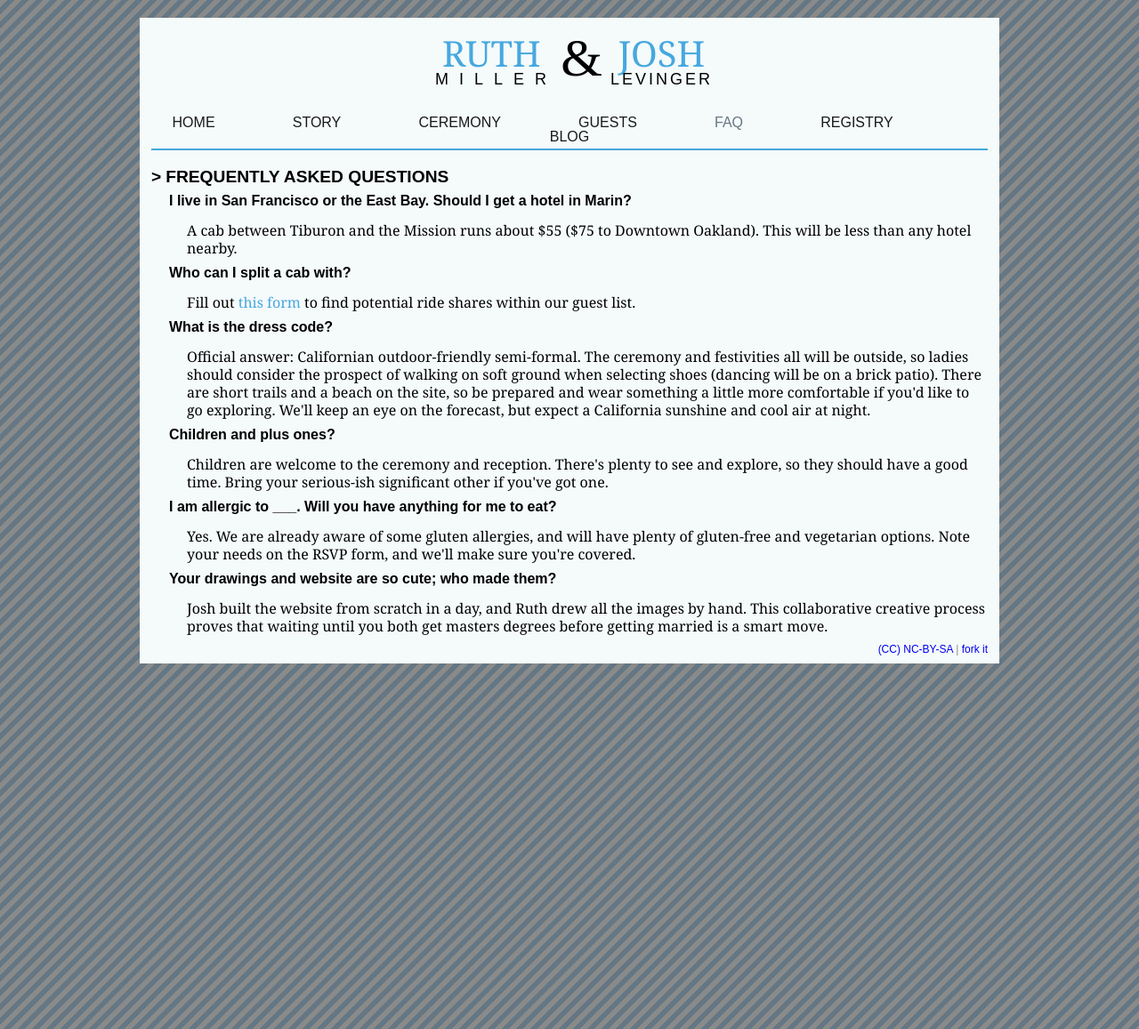
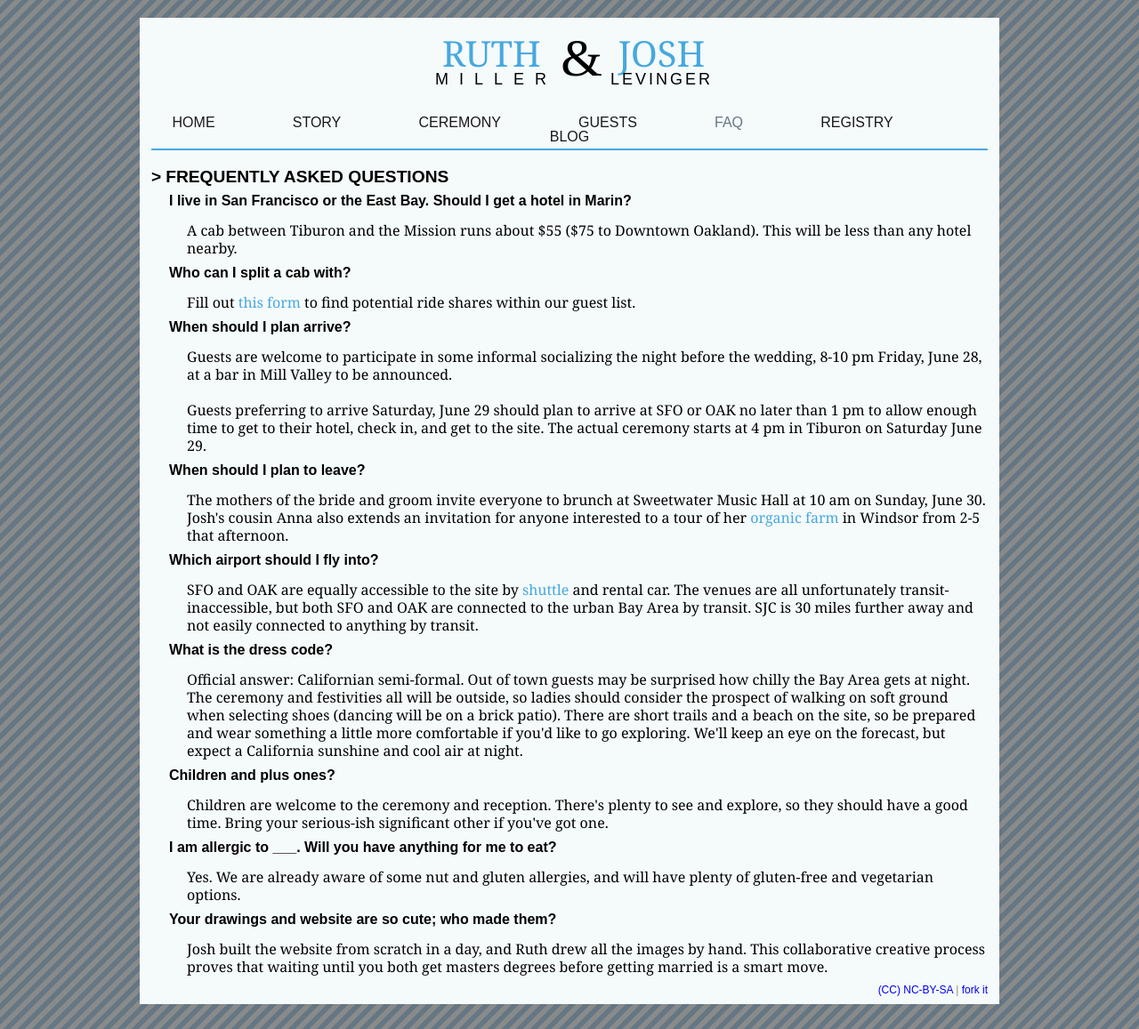
Before and after one commit to jlev/ruthandjosh, a Jekyll site: the page built from faq.html, in a window 1280 px wide. Shown: the whole page at 89% size. Built offline with Jekyll 4.4.1, drawn with Linux system fonts in a browser that asks for light colours; nearby versions of some CDN libraries; Markdown is read by kramdown in place of the engine named in the settings.

Commit message:
Update faq.html
added FAQs

```diff
--- a/faq.html
+++ b/faq.html
@@ -11,11 +11,21 @@ permalink: /faq/
 <h4>Who can I split a cab with?</h4>
 <p>Fill out <a href="https://docs.google.com/forms/d/1PHXvGAP6BkA_diRWpHqKL1wqM8uw5Ppk_vDfgkJREfs/viewform">this form</a> to find potential ride shares within our guest list.</p>
 
-<h4>What is the dress code?</h4> <p>Official answer: Californian outdoor-friendly semi-formal. The ceremony and festivities all will be outside, so ladies should consider the prospect of walking on soft ground when selecting shoes (dancing will be on a brick patio). There are short trails and a beach on the site, so be prepared and wear something a little more comfortable if you'd like to go exploring. We'll keep an eye on the forecast, but expect a California sunshine and cool air at night.</p>
+<h4>When should I plan arrive?</h4>
+<p>Guests are welcome to participate in some informal socializing the night before the wedding, 8-10 pm Friday, June 28, at a bar in Mill Valley to be announced.</p>
+<p>Guests preferring to arrive Saturday, June 29 should plan to arrive at SFO or OAK no later than 1 pm to allow enough time to get to their hotel, check in, and get to the site. The actual ceremony starts at 4 pm in Tiburon on Saturday June 29.</p>
+
+<h4>When should I plan to leave?</h4>
+<p>The mothers of the bride and groom invite everyone to brunch at Sweetwater Music Hall at 10 am on Sunday, June 30. Josh's cousin Anna also extends an invitation for anyone interested to a tour of her <a href="http://goldennectar.com/">organic farm</a> in Windsor from 2-5 that afternoon.</p>
+
+<h4>Which airport should I fly into?</h4>
+<p>SFO and OAK are equally accessible to the site by <a href="http://www.marindoortodoor.com/">shuttle</a> and rental car. The venues are all unfortunately transit-inaccessible, but both SFO and OAK are connected to the urban Bay Area by transit. SJC is  30 miles further away and not easily connected to anything by transit.</p>
+
+<h4>What is the dress code?</h4> <p>Official answer: Californian semi-formal. Out of town guests may be surprised how chilly the Bay Area gets at night. The ceremony and festivities all will be outside, so ladies should consider the prospect of walking on soft ground when selecting shoes (dancing will be on a brick patio). There are short trails and a beach on the site, so be prepared and wear something a little more comfortable if you'd like to go exploring. We'll keep an eye on the forecast, but expect a California sunshine and cool air at night.</p>
 
 <h4>Children and plus ones?</h4> <p>Children are  welcome to the ceremony and reception. There's plenty to see and explore, so they should have a good time. Bring your serious-ish significant other if you've got one.</p>
 
-<h4>I am allergic to ___. Will you have anything for me to eat?</h4> <p>Yes. We are already aware of some gluten allergies, and will have plenty of gluten-free and vegetarian options. Note your needs on the RSVP form, and we'll make sure you're covered.</p>
+<h4>I am allergic to ___. Will you have anything for me to eat?</h4> <p>Yes. We are already aware of some nut and gluten allergies, and will have plenty of gluten-free and vegetarian options.</p>
 
 <h4>Your drawings and website are so cute; who made them?</h4> <p>Josh built the website from scratch in a day, and Ruth drew all the images by hand. This collaborative creative process proves that waiting until you both get masters degrees before getting married is a smart move.</p>
 
```
